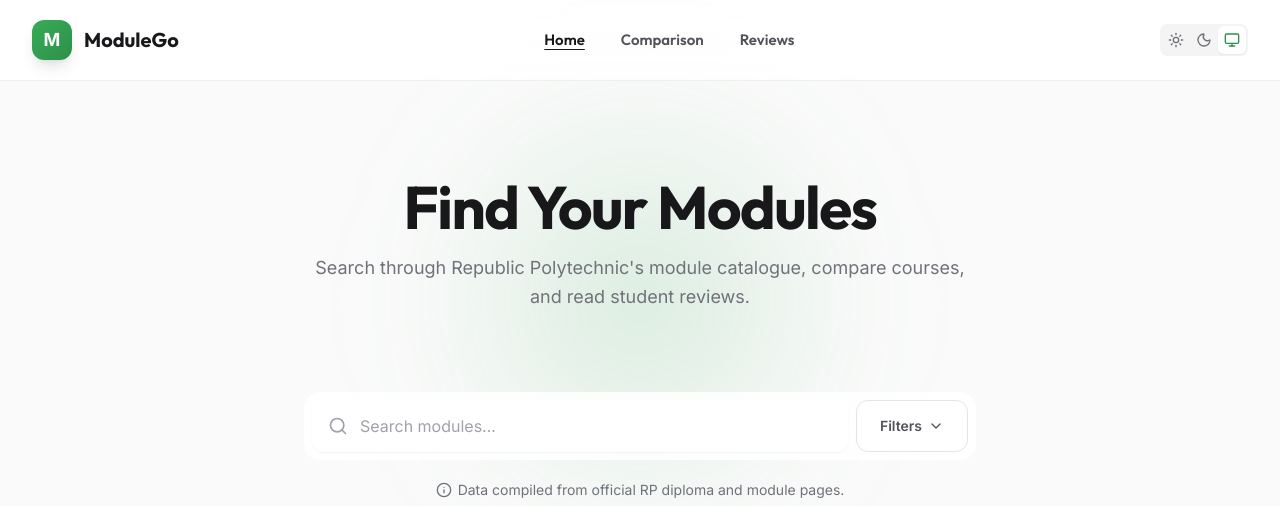
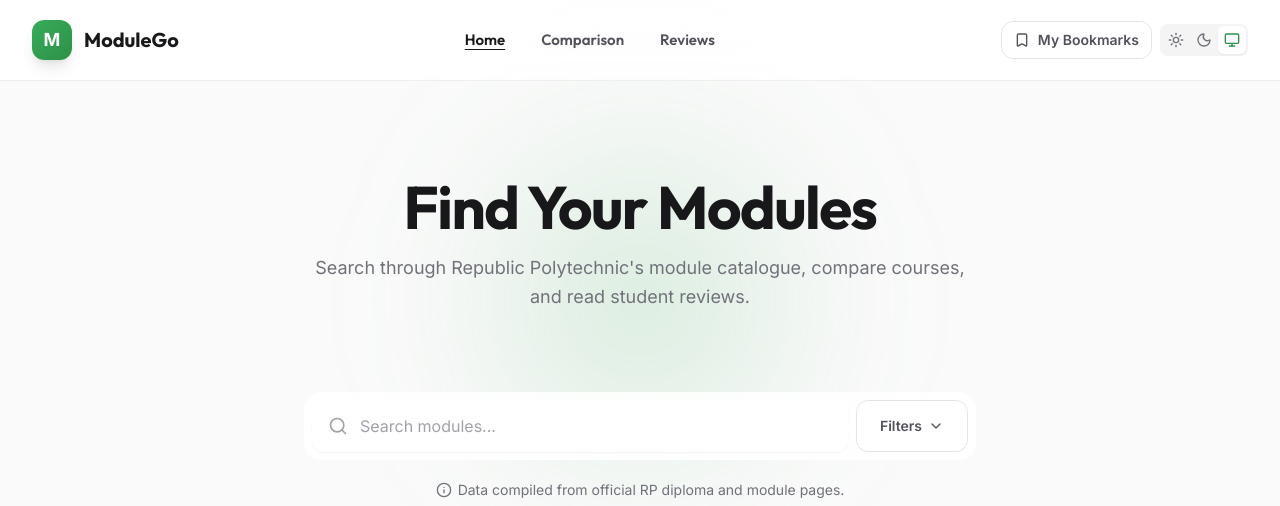
Before and after one commit to xavlkh/ModuleGo, a Flask app: page /?bookmarks=true in a window 1280 px wide. Shown: the top 506 px of the page. Run offline with Flask 3, Linux system fonts and the light colour scheme; data that the repository does not hold is empty; some libraries are stand-ins or nearby versions.

Commit message:
add the bookmark function

```diff
--- /dev/null
+++ b/app/static/js/bookmark.js
@@ -0,0 +1,235 @@
+/**
+ * Manage bookmarked modules using localStorage.
+ * @module bookmark
+ */
+const BookmarkManager = {
+    storageKey: 'moduleGoBookmarks',
+
+    /**
+     * Store bookmarked module codes.
+     * @type {Array<string>}
+     */
+    bookmarks: [],
+
+    /**
+     * Initialise bookmark data.
+     */
+    init() {
+        this.load();
+    },
+
+    /**
+     * Load bookmarked module codes from localStorage.
+     */
+    load() {
+        try {
+            const savedBookmarks =
+                localStorage.getItem(this.storageKey);
+
+            const parsedBookmarks =
+                savedBookmarks
+                    ? JSON.parse(savedBookmarks)
+                    : [];
+
+            if (!Array.isArray(parsedBookmarks)) {
+                this.bookmarks = [];
+                return;
+            }
+
+            this.bookmarks = [
+                ...new Set(
+                    parsedBookmarks
+                        .map(code =>
+                            String(code || '')
+                                .trim()
+                                .toUpperCase()
+                        )
+                        .filter(Boolean)
+                ),
+            ];
+        } catch (error) {
+            console.error(
+                'Failed to load bookmarks:',
+                error
+            );
+
+            this.bookmarks = [];
+        }
+    },
+
+    /**
+     * Save bookmarked module codes to localStorage.
+     */
+    save() {
+        try {
+            localStorage.setItem(
+                this.storageKey,
+                JSON.stringify(this.bookmarks)
+            );
+        } catch (error) {
+            console.error(
+                'Failed to save bookmarks:',
+                error
+            );
+        }
+    },
+
+    /**
+     * Check whether a module is bookmarked.
+     *
+     * @param {string} moduleCode
+     * @returns {boolean}
+     */
+    isBookmarked(moduleCode) {
+        const code =
+            String(moduleCode || '')
+                .trim()
+                .toUpperCase();
+
+        if (!code) {
+            return false;
+        }
+
+        return this.bookmarks.includes(code);
+    },
+
+    /**
+     * Add or remove a module bookmark.
+     *
+     * @param {string} moduleCode
+     * @returns {boolean} Current bookmark status
+     */
+    toggle(moduleCode) {
+        const code =
+            String(moduleCode || '')
+                .trim()
+                .toUpperCase();
+
+        if (!code) {
+            return false;
+        }
+
+        if (this.bookmarks.includes(code)) {
+            this.bookmarks =
+                this.bookmarks.filter(
+                    savedCode =>
+                        savedCode !== code
+                );
+        } else {
+            this.bookmarks.push(code);
+        }
+
+        this.save();
+
+        return this.bookmarks.includes(code);
+    },
+
+    /**
+     * Add a bookmark.
+     *
+     * @param {string} moduleCode
+     * @returns {boolean}
+     */
+    add(moduleCode) {
+        const code =
+            String(moduleCode || '')
+                .trim()
+                .toUpperCase();
+
+        if (!code) {
+            return false;
+        }
+
+        if (!this.bookmarks.includes(code)) {
+            this.bookmarks.push(code);
+            this.save();
+        }
+
+        return true;
+    },
+
+    /**
+     * Remove a bookmark.
+     *
+     * @param {string} moduleCode
+     * @returns {boolean}
+     */
+    remove(moduleCode) {
+        const code =
+            String(moduleCode || '')
+                .trim()
+                .toUpperCase();
+
+        if (!code) {
+            return false;
+        }
+
+        const originalLength =
+            this.bookmarks.length;
+
+        this.bookmarks =
+            this.bookmarks.filter(
+                savedCode =>
+                    savedCode !== code
+            );
+
+        if (
+            this.bookmarks.length !==
+            originalLength
+        ) {
+            this.save();
+            return true;
+        }
+
+        return false;
+    },
+
+    /**
+     * Return bookmarked module codes.
+     *
+     * @returns {Array<string>}
+     */
+    getCodes() {
+        return [...this.bookmarks];
+    },
+
+    /**
+     * Return bookmarked module objects.
+     *
+     * @returns {Array<Object>}
+     */
+    getModules() {
+        if (
+            typeof DataManager ===
+                'undefined' ||
+            !Array.isArray(
+                DataManager.modules
+            )
+        ) {
+            return [];
+        }
+
+        return this.bookmarks
+            .map(code =>
+                DataManager.getModule(code)
+            )
+            .filter(Boolean);
+    },
+
+    /**
+     * Return the number of bookmarks.
+     *
+     * @returns {number}
+     */
+    getCount() {
+        return this.bookmarks.length;
+    },
+
+    /**
+     * Remove all bookmarks.
+     */
+    clear() {
+        this.bookmarks = [];
+        this.save();
+    },
+};
--- a/app/static/js/detail.js
+++ b/app/static/js/detail.js
@@ -44,6 +44,41 @@ const DetailManager = {
 
         document.getElementById('moduleModalLabel').textContent = `${module.code} - ${module.name}`;
         document.getElementById('moduleModalBody').innerHTML = this.createDetailContent(module);
+        // Set up bookmark button event listener
+        const bookmarkBtn =
+        document.getElementById('bookmarkModuleBtn');
+
+        if (bookmarkBtn) {
+            bookmarkBtn.addEventListener('click', () => {
+                const bookmarked =
+                    BookmarkManager.toggle(module.code);
+
+                bookmarkBtn.innerHTML = `
+                    <i
+                        data-lucide="bookmark"
+                        class="w-5 h-5 ${
+                            bookmarked
+                                ? 'fill-primary-500 text-primary-500'
+                                : 'text-slate-500 dark:text-slate-300'
+                        }"
+                    ></i>
+                `;
+
+                bookmarkBtn.setAttribute(
+                    'aria-label',
+                    bookmarked
+                        ? 'Remove bookmark'
+                        : 'Add bookmark'
+               );
+
+                bookmarkBtn.title =
+                    bookmarked
+                        ? 'Remove bookmark'
+                        : 'Add bookmark';
+
+                lucide.createIcons();
+           });
+        }
 
         document.getElementById('submitReviewBtn').addEventListener('click', () => this.saveReview(module.code));
         document.getElementById('cancelEditReviewBtn').addEventListener('click', () => this.resetReviewForm());
@@ -61,6 +96,7 @@ const DetailManager = {
      */
     createDetailContent(module) {
         const diplomas = DataManager.getDiplomasByModule(module.code);
+        const isBookmarked = BookmarkManager.isBookmarked(module.code); // Check if the module is bookmarked
         const diplomasHTML = diplomas.length > 0
             ? diplomas.map(d => {
                 const catColors = {
@@ -88,9 +124,30 @@ const DetailManager = {
 
         return `
             <div class="module-header rounded-xl p-6 mb-6">
-                <div class="text-xs font-bold uppercase tracking-wider text-primary-500 dark:text-primary-400 mb-1">${escapeHtml(module.code)}</div>
-                <div class="text-xl font-bold text-zinc-900 dark:text-white mb-2">${escapeHtml(module.name)}</div>
-                <div class="text-sm font-medium text-primary-700 dark:text-primary-300">${escapeHtml(module.school || 'School not listed')}</div>
+                <div class="flex items-start justify-between gap-4">
+                    <div class="min-w-0">
+                        <div class="text-xs font-bold uppercase tracking-wider text-primary-500 dark:text-primary-400 mb-1">${escapeHtml(module.code)}</div>
+                        <div class="text-xl font-bold text-zinc-900 dark:text-white mb-2">${escapeHtml(module.name)}</div>
+                        <div class="text-sm font-medium text-primary-700 dark:text-primary-300">${escapeHtml(module.school || 'School not listed')}</div>
+                    </div>
+                    <button
+                        id="bookmarkModuleBtn"
+                        type="button"
+                        data-module-code="${escapeHtml(module.code)}"
+                        class="flex-shrink-0 inline-flex items-center justify-center w-11 h-11 rounded-xl border border-slate-200 dark:border-slate-700 bg-white/70 dark:bg-slate-800/70 text-slate-500 dark:text-slate-300 hover:text-primary-600 hover:border-primary-300 dark:hover:text-primary-400 dark:hover:border-primary-600 transition-all"
+                        aria-label="${isBookmarked ? 'Remove bookmark' : 'Add bookmark'}"
+                        title="${isBookmarked ? 'Remove bookmark' : 'Add bookmark'}"
+                   >
+                        <i
+                            data-lucide="bookmark"
+                            class="w-5 h-5 ${
+                                isBookmarked
+                                ? 'fill-primary-500 text-primary-500'
+                                : 'text-slate-500 dark:text-slate-300'
+                        }"
+                        ></i>
+                    </button>
+                </div>
             </div>
             <div class="mb-6">
                 <h6 class="text-sm font-bold text-zinc-900 dark:text-white mb-2">Synopsis</h6>
--- a/app/static/js/ui.js
+++ b/app/static/js/ui.js
@@ -174,6 +174,9 @@ const UIRenderer = {
 
         /* Sync URL params (no full-page reload). */
         const url = new URL(window.location);
+        // Once the user searches or filters,
+        // leave bookmark-only mode.
+        url.searchParams.delete('bookmarks');
         const setParam = (key, value) => {
             if (value && value !== 'all' && value !== 'false') url.searchParams.set(key, value);
             else url.searchParams.delete(key);
@@ -479,6 +482,7 @@ async function initHomePage() {
         UIRenderer.showLoading();
         await DataManager.loadData();
         UIRenderer.populateDiplomaFilter();
+        BookmarkManager.init();
 
         const urlParams = new URL(window.location);
         const initialQuery = urlParams.searchParams.get('q') || (typeof INITIAL_QUERY !== 'undefined' ? INITIAL_QUERY : '');
@@ -487,6 +491,7 @@ async function initHomePage() {
         const initialRating = urlParams.searchParams.get('rating') || 'all';
         const initialActive = urlParams.searchParams.get('active') || 'false';
         const initialPage = parseInt(urlParams.searchParams.get('page'), 10) || 1;
+        const showBookmarks =urlParams.searchParams.get('bookmarks') === 'true';
         const hasFilters = initialSchool !== 'all' || initialDiploma !== 'all' || initialRating !== 'all' || initialActive === 'true';
 
         /* Restore filter controls from URL. */
@@ -499,15 +504,33 @@ async function initHomePage() {
             const label = UIRenderer.activeFilter.querySelector('span');
             if (label) label.textContent = 'Active';
         }
-
-        if (initialQuery || hasFilters) {
-            if (initialQuery) UIRenderer.searchInput.value = initialQuery;
-            UIRenderer.handleSearch(initialQuery, initialPage);
+        // Handle bookmarks view, search query, or default to all modules.
+        if (showBookmarks) {const bookmarkedModules =BookmarkManager.getModules();
+            UIRenderer.filteredModules =bookmarkedModules;
+            UIRenderer.currentPage =initialPage;
+            UIRenderer.renderPaginatedResults(
+                bookmarkedModules
+            );
+            UIRenderer.updateResultsCount(
+                bookmarkedModules.length
+            );
+        } else if (initialQuery || hasFilters) {
+            if (initialQuery) {
+                UIRenderer.searchInput.value =initialQuery;
+            }
+            UIRenderer.handleSearch(
+                initialQuery,
+                initialPage
+            );
         } else {
-            UIRenderer.filteredModules = DataManager.modules;
-            UIRenderer.currentPage = initialPage;
-            UIRenderer.renderPaginatedResults(DataManager.modules);
-            UIRenderer.updateResultsCount(DataManager.modules.length);
+            UIRenderer.filteredModules =DataManager.modules;
+            UIRenderer.currentPage =initialPage;
+            UIRenderer.renderPaginatedResults(
+                DataManager.modules
+            );
+            UIRenderer.updateResultsCount(
+                DataManager.modules.length
+            );
         }
     } catch (error) {
         console.error('Failed to initialize app:', error);
--- a/app/templates/base.html
+++ b/app/templates/base.html
@@ -75,6 +75,16 @@
                 </div>
 
                 <div class="flex items-center gap-2">
+                   <!-- My Bookmarks -->
+                    <a
+                        id="showBookmarksBtn"
+                        href="{{ url_for('serve_index') }}?bookmarks=true"
+                        class="hidden md:inline-flex items-center gap-2 rounded-xl border border-zinc-200 dark:border-zinc-700 bg-white/80 dark:bg-zinc-800 px-3 py-2 text-sm font-semibold text-zinc-600 dark:text-zinc-300 hover:border-primary-300 hover:text-primary-600 dark:hover:border-primary-600 dark:hover:text-primary-400 transition-all"
+                        title="Show bookmarked modules"
+                    >
+                        <i data-lucide="bookmark" class="w-4 h-4"></i>
+                        <span>My Bookmarks</span>
+                    </a>
                     <div id="themeToggleDesktop" class="hidden md:flex items-center">
                         {{ themeToggle() }}
                     </div>
@@ -96,6 +106,9 @@
                             </a>
                             <a href="{{ url_for('serve_comparison') }}" class="px-4 py-2.5 rounded-lg text-sm font-medium text-zinc-600 dark:text-zinc-300 hover:text-primary-600 dark:hover:text-primary-400 hover:bg-primary-50 dark:hover:bg-zinc-800 transition-all">
                                 <i data-lucide="layout-grid" class="w-4 h-4 mr-2 inline-block"></i>Comparison
+                            </a>
+                            <a href="{{ url_for('serve_index') }}?bookmarks=true" class="px-4 py-2.5 rounded-lg text-sm font-medium text-zinc-600 dark:text-zinc-300 hover:text-primary-600 dark:hover:text-primary-400 hover:bg-primary-50 dark:hover:bg-zinc-800 transition-all">
+                                <i data-lucide="bookmark" class="w-4 h-4 mr-2 inline-block"></i>My Bookmarks
                             </a>
                             <a href="{{ url_for('serve_reviews') }}" class="px-4 py-2.5 rounded-lg text-sm font-medium text-zinc-600 dark:text-zinc-300 hover:text-primary-600 dark:hover:text-primary-400 hover:bg-primary-50 dark:hover:bg-zinc-800 transition-all">
                                 <i data-lucide="message-square" class="w-4 h-4 mr-2 inline-block"></i>Reviews
--- a/app/templates/modules/index.html
+++ b/app/templates/modules/index.html
@@ -111,6 +111,7 @@
 {% block scripts %}
 <script src="{{ url_for('static', filename='js/utils.js') }}"></script>
 <script src="{{ url_for('static', filename='js/data.js') }}"></script>
+<script src="{{ url_for('static', filename='js/bookmark.js') }}"></script>
 <script src="{{ url_for('static', filename='js/ui.js') }}"></script>
 <script src="{{ url_for('static', filename='js/detail.js') }}"></script>
 <script>
```
